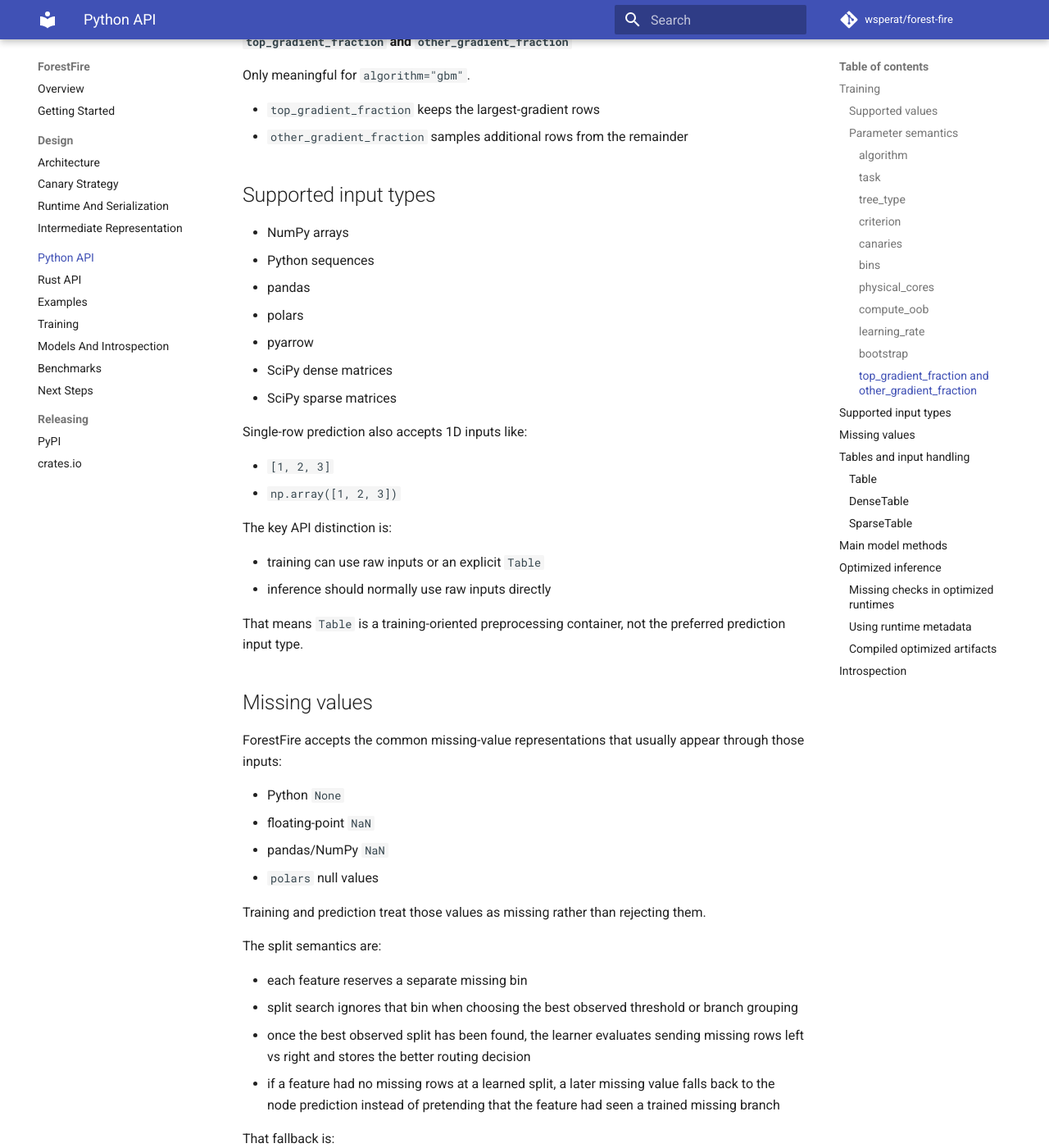
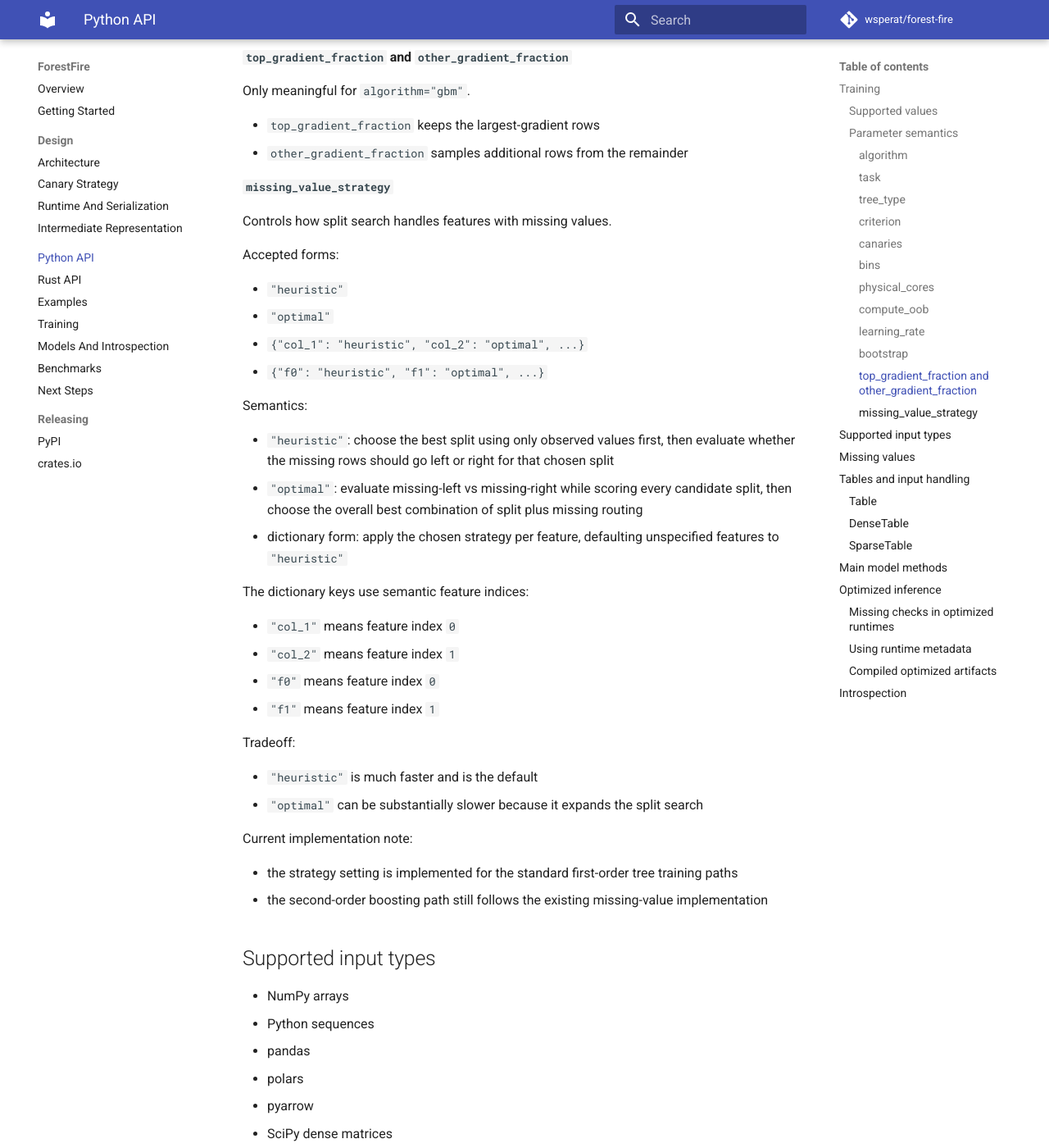
Before and after one commit to wsperat/forest-fire, an MkDocs documentation site: the page built from docs/python-api.md, in a window 1280 px wide and 1400 px high, scrolled down 3145 px. Shown: the whole window at 82% size. Built offline with MkDocs 1.6.1 and Material for MkDocs 9.7.7, drawn with Linux system fonts in a browser that asks for light colours; comment, search, counter and statistics services are not loaded; some of the changed text lies outside the part shown.

Commit message:
update docs

````diff
--- a/docs/python-api.md
+++ b/docs/python-api.md
@@ -31,6 +31,7 @@ train(
     bootstrap=False,
     top_gradient_fraction=None,
     other_gradient_fraction=None,
+    missing_value_strategy=None,
 )
 ```
 
@@ -130,6 +131,40 @@ Only meaningful for `algorithm="gbm"`.
 - `top_gradient_fraction` keeps the largest-gradient rows
 - `other_gradient_fraction` samples additional rows from the remainder
 
+#### `missing_value_strategy`
+
+Controls how split search handles features with missing values.
+
+Accepted forms:
+
+- `"heuristic"`
+- `"optimal"`
+- `{"col_1": "heuristic", "col_2": "optimal", ...}`
+- `{"f0": "heuristic", "f1": "optimal", ...}`
+
+Semantics:
+
+- `"heuristic"`: choose the best split using only observed values first, then evaluate whether the missing rows should go left or right for that chosen split
+- `"optimal"`: evaluate missing-left vs missing-right while scoring every candidate split, then choose the overall best combination of split plus missing routing
+- dictionary form: apply the chosen strategy per feature, defaulting unspecified features to `"heuristic"`
+
+The dictionary keys use semantic feature indices:
+
+- `"col_1"` means feature index `0`
+- `"col_2"` means feature index `1`
+- `"f0"` means feature index `0`
+- `"f1"` means feature index `1`
+
+Tradeoff:
+
+- `"heuristic"` is much faster and is the default
+- `"optimal"` can be substantially slower because it expands the split search
+
+Current implementation note:
+
+- the strategy setting is implemented for the standard first-order tree training paths
+- the second-order boosting path still follows the existing missing-value implementation
+
 ## Supported input types
 
 - NumPy arrays
@@ -168,9 +203,19 @@ them.
 The split semantics are:
 
 - each feature reserves a separate missing bin
-- split search ignores that bin when choosing the best observed threshold or branch grouping
-- once the best observed split has been found, the learner evaluates sending missing rows left vs right and stores the better routing decision
+- split search ignores that bin when choosing observed thresholds or branch groupings
+- the exact missing-row search behavior then depends on `missing_value_strategy`
 - if a feature had no missing rows at a learned split, a later missing value falls back to the node prediction instead of pretending that the feature had seen a trained missing branch
+
+Under `missing_value_strategy="heuristic"`:
+
+- choose the split from observed values first
+- then decide whether missing rows should go left or right for that chosen split
+
+Under `missing_value_strategy="optimal"`:
+
+- for each candidate split, evaluate both missing-left and missing-right
+- keep the best joint combination of split and missing routing
 
 That fallback is:
 
````
Also changed, not shown: README.md (+3 -0 lines), bindings/python/README.md (+1 -0 lines), docs/training.md (+33 -4 lines).
